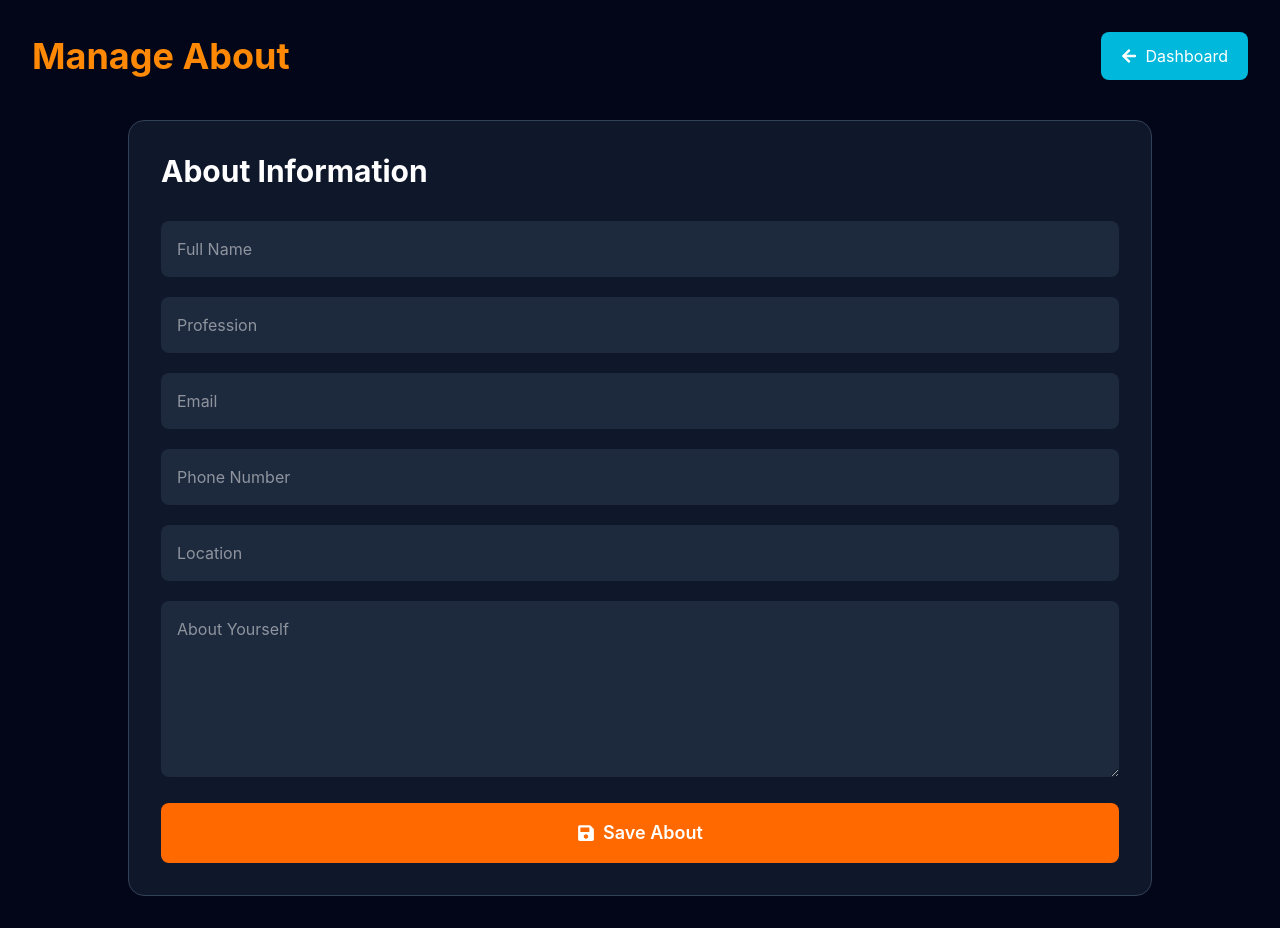
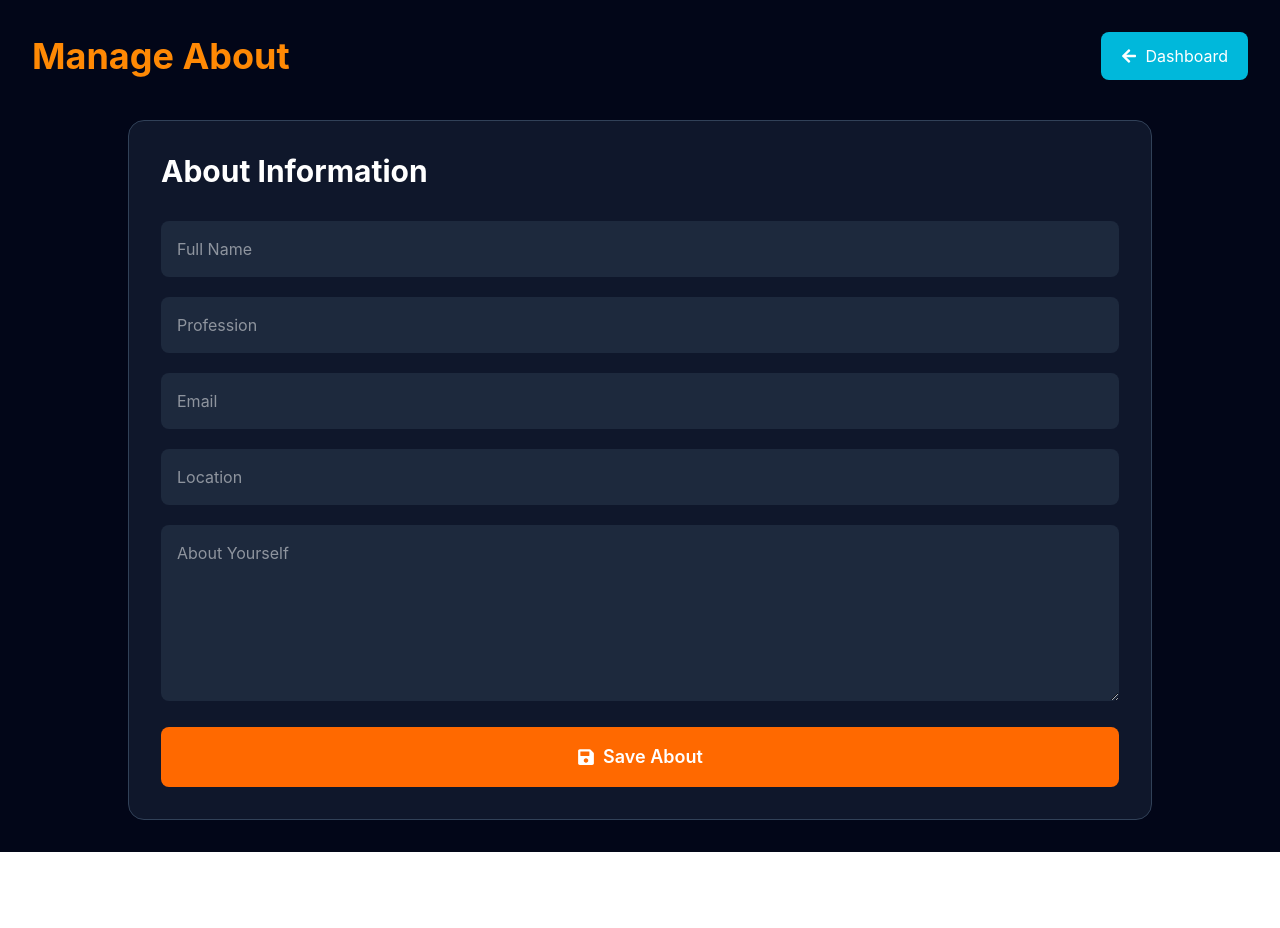
Before and after one commit to DhanshriBhosale/DevFolio, a React app in the folder frontend/: page /admin/about in a window 1280 px wide. After the commit the page ends 852 px from the top, so only its background shows below. Built offline with nearby package versions, Linux system fonts and the light colour scheme; no server answers; sample sign-in values are in the browser's storage; the HTML template or start-up script is replaced by a standard one.

Commit message:
Update ManageAbout.jsx

```diff
--- a/frontend/src/pages/ManageAbout.jsx
+++ b/frontend/src/pages/ManageAbout.jsx
@@ -10,7 +10,6 @@ function ManageAbout() {
     name: "",
     profession: "",
     email: "",
-    phone: "",
     location: "",
     bio: "",
   });
@@ -133,15 +132,7 @@ function ManageAbout() {
             required
           />
 
-          <input
-            type="text"
-            name="phone"
-            placeholder="Phone Number"
-            value={about.phone}
-            onChange={handleChange}
-            className="w-full p-4 rounded-lg bg-slate-800 outline-none"
-            required
-          />
+
 
           <input
             type="text"
```
